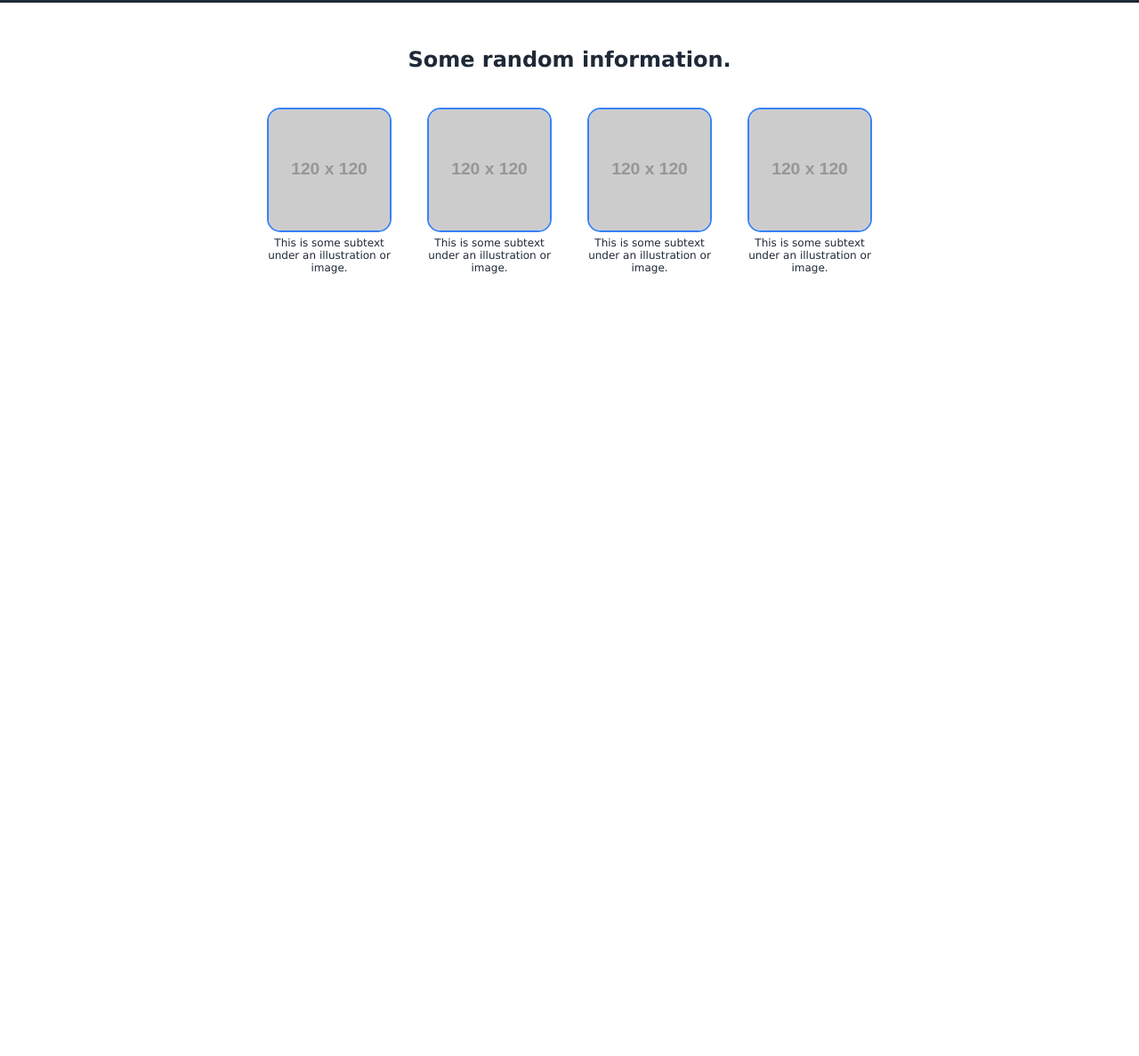
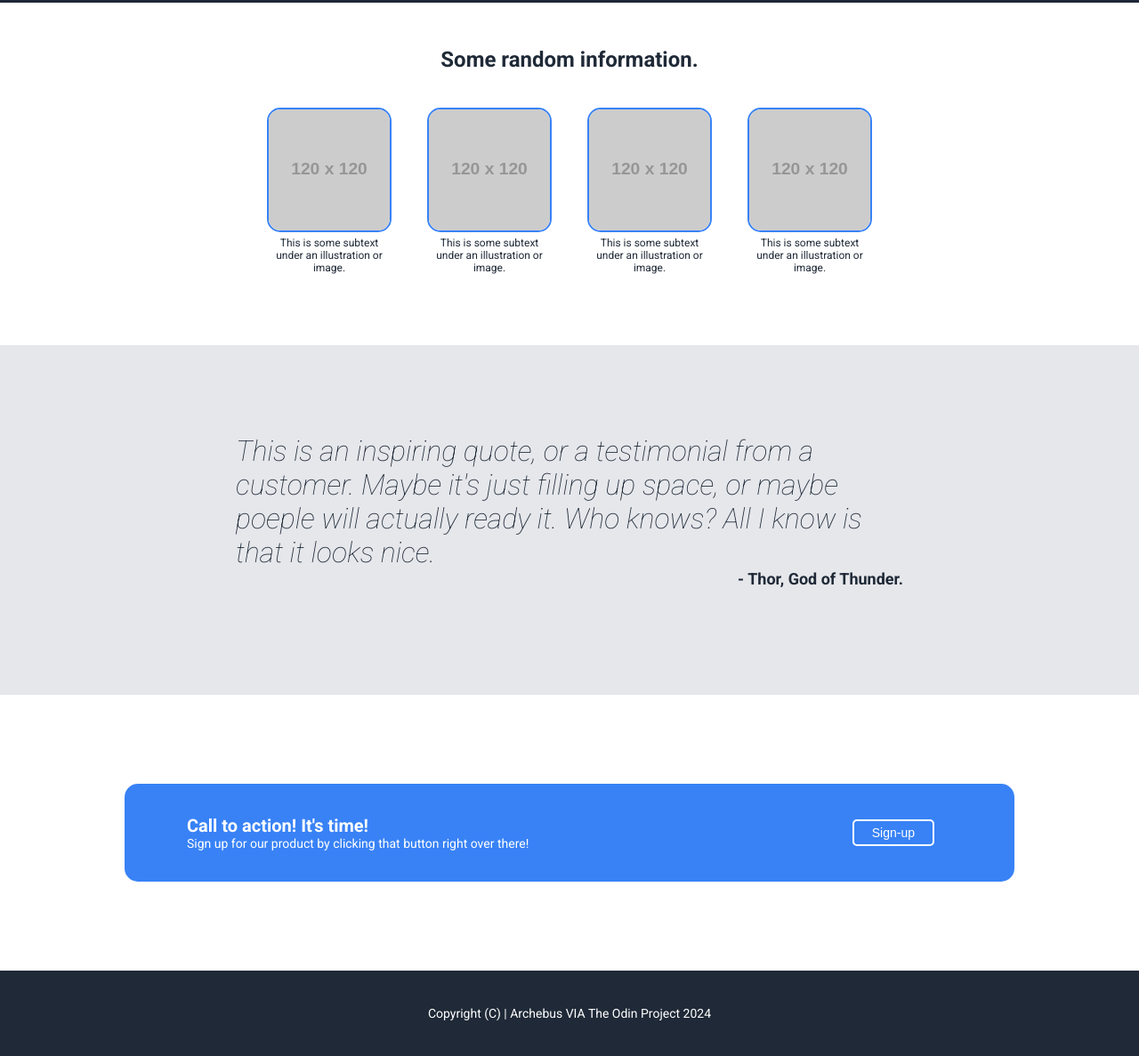
Before and after one commit to archebus/Odin_Lander, a plain HTML site: page index.html in a window 1280 px wide. Shown: the part 665-1852 px from the top of the page at 89% size. Before the commit the page ends 993 px from the top, so only its background shows below. Drawn offline with Linux system fonts and the light colour scheme; placeholder pictures from the web are drawn by us.

Commit message:
Template complete

```diff
--- a/index.html
+++ b/index.html
@@ -5,6 +5,7 @@
     <meta name="viewport" content="width=device-width, initial-scale=1.0">
     <title>Odin Landing Page Project</title>
     <link rel="stylesheet" href="style.css">
+    <link href="https://fonts.googleapis.com/css2?family=Roboto:ital,wght@0,100;0,300;0,400;0,500;0,700;0,900;1,100;1,300;1,400;1,500;1,700;1,900&display=swap" rel="stylesheet">
 </head>
 <body>
 
@@ -63,6 +64,40 @@
         </div>
     </div>
 
+    <div class="spangrey">
+        <div class="container">
+            <div class="quote">
+                    This is an inspiring quote, or a testimonial from a customer.
+                    Maybe it's just filling up space, or maybe poeple will actually
+                    ready it. Who knows? All I know is that it looks nice.
+            </div>
+            <div class="subquote">
+                - Thor, God of Thunder.
+            </div>
+        </div>
+    </div>
+
+    <div class="spanwhite">
+        <div class="container">
+            <div class="bluebox">
+                <div id="boxleft">
+                    <p id="bolded">Call to action! It's time!</p>
+                    <p>Sign up for our product by clicking that button right over there!</p>
+                </div>
+                <div id="boxright">
+                    <button>Sign-up</button>
+                </div>
+            </div>
+        </div>
+    </div>
+
+    <footer>
+        <div class="container">
+            <div class="footercontent">
+                Copyright (C) | Archebus VIA The Odin Project 2024
+            </div>
+        </div>
+    </footer>
 
 </body>
 </html>
--- a/style.css
+++ b/style.css
@@ -7,7 +7,7 @@
 
 body {
     margin: auto;
-    font-family: Verdana, Geneva, Tahoma, sans-serif;
+    font-family: "Roboto", sans-serif;
 }
 
 div {
@@ -33,13 +33,17 @@ h2 {
     color: #1f2937;
 }
 
+.spangrey {
+    background-color: #e5e7eb;
+    color: #1f2937;
+}
+
 .container {
     flex: 1;
     justify-content: space-between;
     max-width: 1000px;
     margin: 0 auto;
     padding: 20px 0px;
-    align-items: center;
 }
 
 .menuleft {
@@ -94,6 +98,7 @@ h2 {
 .imagecontainer {
     flex: 1;
     justify-content: center;
+    margin-bottom: 60px;
 }
 
 .roundedimage {
@@ -112,3 +117,69 @@ h2 {
     text-align: center;
     padding-top: 5px;
 }
+
+.quote {
+    padding-top: 80px;
+    font-size: 32px;
+    font-weight: 250;
+    font-style: italic;
+}
+
+.subquote {
+    flex: 1;
+    justify-content: flex-end;
+    font-weight: bold;
+    font-size: 18px;
+    padding-bottom: 100px;
+}
+
+.spangrey .container {
+    flex-direction: column;
+    max-width: 750px;
+}
+
+.bluebox {
+    flex: 1;
+    background-color: #3882F6;
+    justify-content: space-between;
+    color: white;
+    padding: 0px 50px;
+    border-radius: 15px;
+    margin: 80px 0px;
+}
+
+#boxleft {
+    flex-direction: column;
+    padding: 20px;
+    justify-content: center;
+}
+
+#bolded {
+    font-weight: bold;
+    font-size: 20px;
+}
+
+#boxright {
+    justify-content: flex-end;
+    padding: 40px;
+    align-items: center;
+}
+
+#boxright > button {
+    background-color: #3882F6;
+    border: solid 2px white;
+    border-radius: 5px;
+    color: white;
+    padding: 5px 20px;
+}
+
+footer {
+    background-color: #1F2937;
+    color: white;
+}
+
+.footercontent {
+    flex: 1;
+    justify-content: center;
+    padding: 20px 0px;
+}
```
